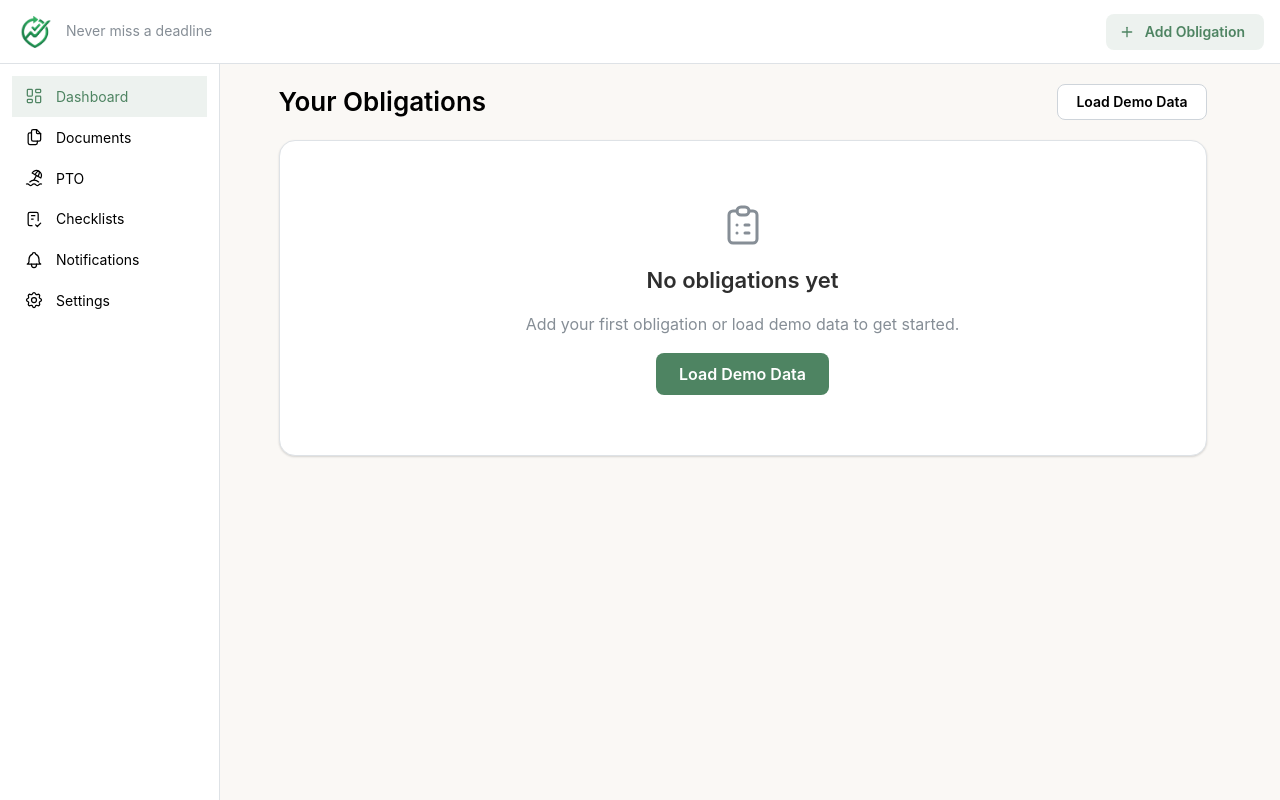
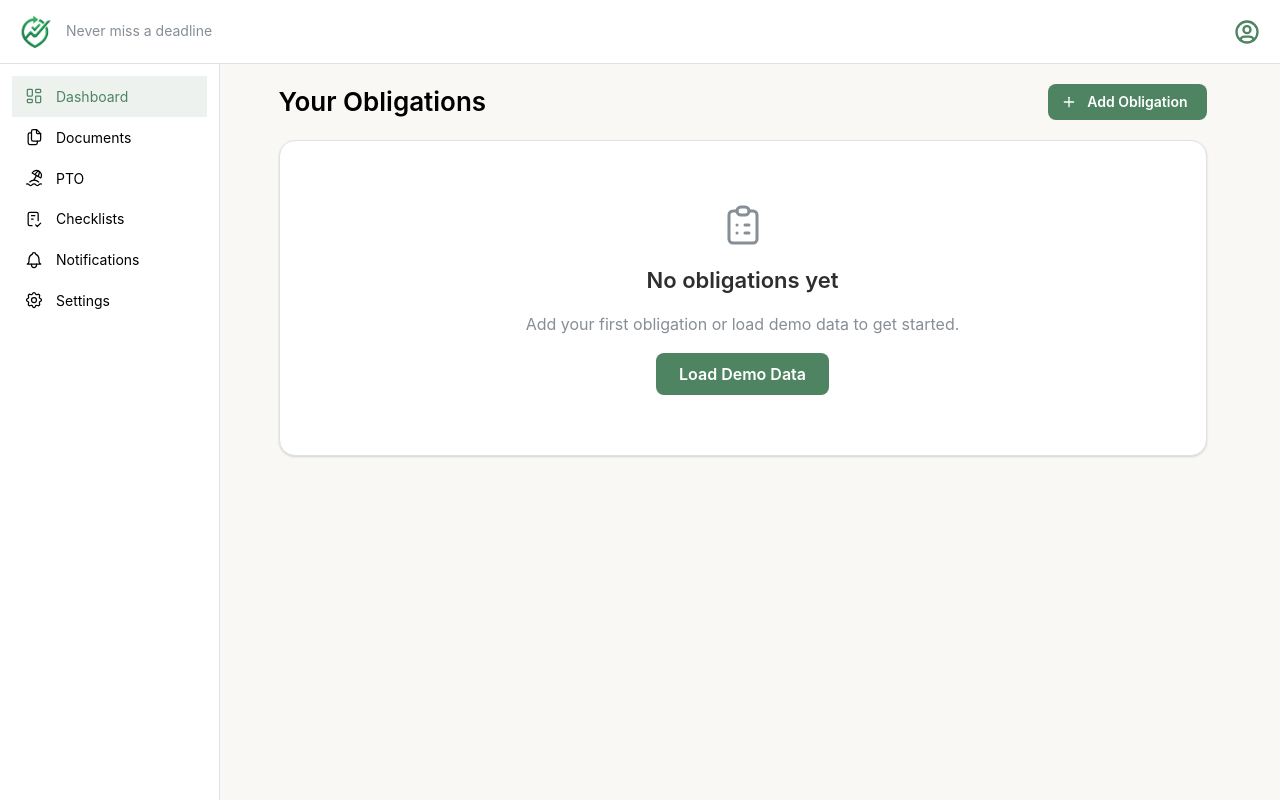
Before and after one commit to Ryan-Ardito/lapseless, a React (Vite) app: page /app in a window 1280 px wide. Built offline with nearby package versions, Linux system fonts and the light colour scheme.

Commit message:
add dummy user account menu

```diff
--- a/src/App.tsx
+++ b/src/App.tsx
@@ -35,7 +35,7 @@ function App() {
   return (
     <>
       <Toaster position="top-right" toastOptions={{ style: { fontSize: '0.9rem' } }} />
-      <Layout activeTab={activeTab} onTabChange={setActiveTab} unreadCount={unreadCount} onAddClick={() => setAddModalOpen(true)}>
+      <Layout activeTab={activeTab} onTabChange={setActiveTab} unreadCount={unreadCount}>
         {activeTab === 'dashboard' && (
           <Dashboard
             obligations={obligations}
@@ -43,6 +43,7 @@ function App() {
             onDelete={deleteObligation}
             onUpdate={updateObligation}
             onLoadSeed={loadSeedData}
+            onAddClick={() => setAddModalOpen(true)}
           />
         )}
         {activeTab === 'documents' && (
--- a/src/components/Dashboard/Dashboard.tsx
+++ b/src/components/Dashboard/Dashboard.tsx
@@ -3,7 +3,7 @@ import {
   Card, Text, Group, Button, SimpleGrid, Stack, Badge, Paper, Title,
   Modal, TextInput, Select, Checkbox, Textarea, NumberInput, Progress, Anchor, ActionIcon,
 } from '@mantine/core';
-import { IconClipboardList, IconX } from '@tabler/icons-react';
+import { IconClipboardList, IconPlus, IconX } from '@tabler/icons-react';
 import toast from 'react-hot-toast';
 import { useIsMobile } from '../../hooks/useIsMobile';
 import type { Obligation, Status, Category, Channel, DocumentMeta } from '../../types/obligation';
@@ -23,9 +23,10 @@ interface DashboardProps {
   onDelete: (id: string) => void;
   onUpdate: (id: string, updates: Partial<Omit<Obligation, 'id' | 'createdAt'>>) => void;
   onLoadSeed: (data: Obligation[]) => void;
+  onAddClick: () => void;
 }
 
-export function Dashboard({ obligations, onToggleComplete, onDelete, onUpdate, onLoadSeed }: DashboardProps) {
+export function Dashboard({ obligations, onToggleComplete, onDelete, onUpdate, onLoadSeed, onAddClick }: DashboardProps) {
   const isMobile = useIsMobile();
   const [statusFilter, setStatusFilter] = useState<Status | null>(null);
   const [selected, setSelected] = useState<Obligation | null>(null);
@@ -143,8 +144,8 @@ export function Dashboard({ obligations, onToggleComplete, onDelete, onUpdate, o
     <Stack gap="lg">
       <Group justify="space-between">
         <Title order={2}>Your Obligations</Title>
-        <Button variant="default" size="sm" onClick={() => onLoadSeed(createSeedData())}>
-          Load Demo Data
+        <Button size="sm" onClick={onAddClick} leftSection={<IconPlus size={16} />}>
+          Add Obligation
         </Button>
       </Group>
 
--- a/src/components/Layout/Layout.tsx
+++ b/src/components/Layout/Layout.tsx
@@ -1,8 +1,8 @@
 import type { ReactNode } from 'react';
 import { Link } from 'react-router-dom';
-import { AppShell, Group, Button, Text, Container, NavLink, Burger, Badge, Anchor } from '@mantine/core';
+import { AppShell, Group, Text, Container, NavLink, Burger, Badge, Anchor, Menu, ActionIcon } from '@mantine/core';
 import { useDisclosure } from '@mantine/hooks';
-import { IconPlus } from '@tabler/icons-react';
+import { IconUserCircle, IconUser, IconSettings, IconLogout } from '@tabler/icons-react';
 import { NAV_ITEMS } from '../../constants/theme';
 
 export type Tab = 'dashboard' | 'documents' | 'notifications' | 'pto' | 'checklists' | 'settings';
@@ -11,11 +11,10 @@ interface LayoutProps {
   activeTab: Tab;
   onTabChange: (tab: Tab) => void;
   unreadCount: number;
-  onAddClick: () => void;
   children: ReactNode;
 }
 
-export function Layout({ activeTab, onTabChange, unreadCount, onAddClick, children }: LayoutProps) {
+export function Layout({ activeTab, onTabChange, unreadCount, children }: LayoutProps) {
   const [opened, { toggle, close }] = useDisclosure();
 
   return (
@@ -36,12 +35,20 @@ export function Layout({ activeTab, onTabChange, unreadCount, onAddClick, childr
             </Text>
           </Group>
 
-          <Button size="sm" variant="light" onClick={onAddClick} hiddenFrom="sm" leftSection={<IconPlus size={16} />}>
-            Add
-          </Button>
-          <Button size="sm" variant="light" onClick={onAddClick} visibleFrom="sm" leftSection={<IconPlus size={16} />}>
-            Add Obligation
-          </Button>
+          <Menu shadow="md" width={200}>
+            <Menu.Target>
+              <ActionIcon variant="subtle" size="lg" radius="xl">
+                <IconUserCircle size={28} />
+              </ActionIcon>
+            </Menu.Target>
+            <Menu.Dropdown>
+              <Menu.Label>Account</Menu.Label>
+              <Menu.Item leftSection={<IconUser size={14} />}>Profile</Menu.Item>
+              <Menu.Item leftSection={<IconSettings size={14} />}>Settings</Menu.Item>
+              <Menu.Divider />
+              <Menu.Item leftSection={<IconLogout size={14} />} color="red">Log out</Menu.Item>
+            </Menu.Dropdown>
+          </Menu>
         </Group>
       </AppShell.Header>
 
```
